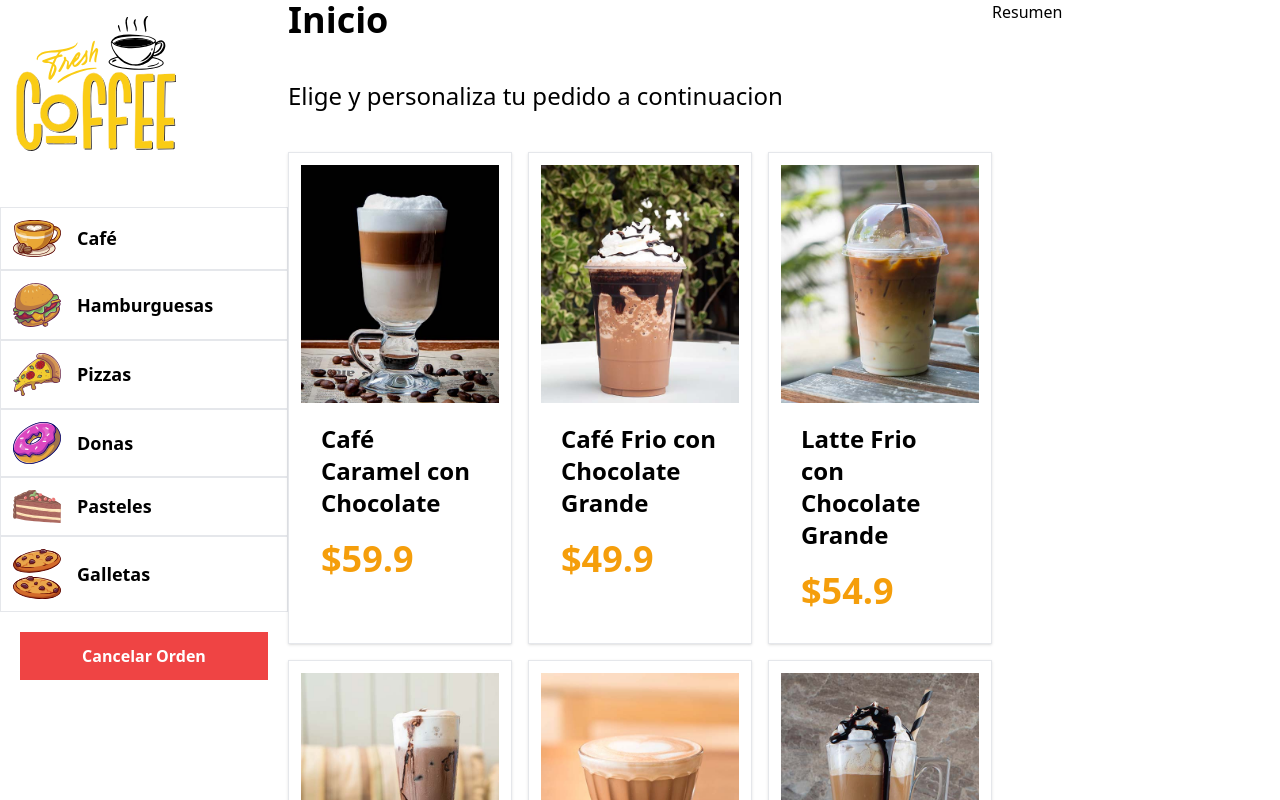
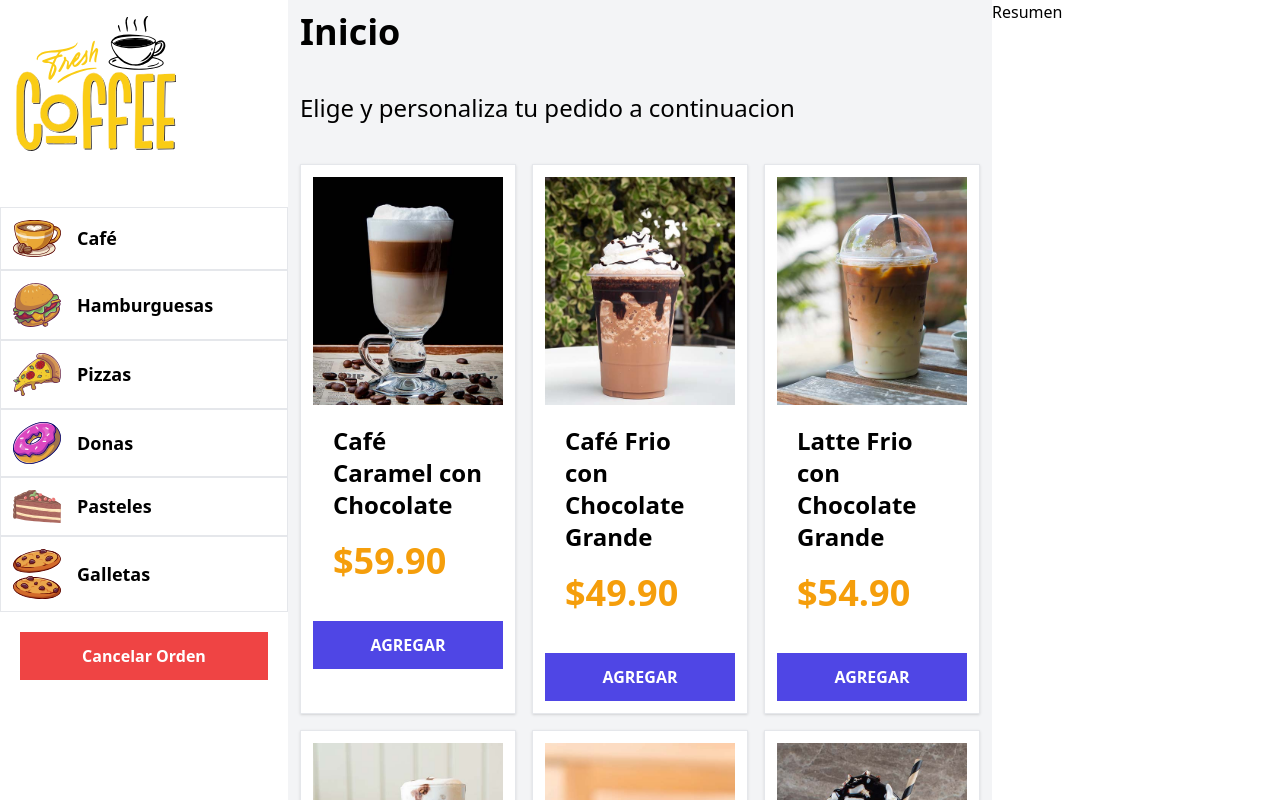
Before and after one commit to bkmasterho/proyecto-quiosco-docker, a React (Vite) app in the folder react-quiosco/: page / in a window 1280 px wide. Shown: the top 800 px of the page. Built offline with nearby package versions, Linux system fonts and the light colour scheme.

Commit message:
avances 2.5

```diff
--- a/react-quiosco/src/components/Producto.jsx
+++ b/react-quiosco/src/components/Producto.jsx
@@ -1,7 +1,6 @@
+import { formatearDinero } from "../helpers"
 
 export default function Producto({producto}) {
-
-  console.log(producto)
 
   const { nombre, imagen, precio } = producto
 
@@ -16,9 +15,16 @@ export default function Producto({producto}) {
         <div className="p-5">
             <h3 className="text-2xl font-bold">{nombre}</h3>
             <p className="mt-5 font-black text-4xl text-amber-500">
-                ${precio}
+                {formatearDinero(precio)}
             </p>
         </div>
+
+        <button
+          type="button"
+          className="bg-indigo-600 hover:bg-indigo-800 text-white w-full mt-5 p-3 uppercase font-bold"
+        >
+          Agregar
+        </button>
 
     </div>
 
--- a/react-quiosco/src/components/Sidebar.jsx
+++ b/react-quiosco/src/components/Sidebar.jsx
@@ -1,7 +1,10 @@
+import useQuiosco from "../hooks/useQuiosco"
 import Categoria from "./Categoria"
-import { categorias } from "../data/categorias"
 
 export default function Sidebar() {
+
+    const { categorias } = useQuiosco();
+
   return (
     <aside className="md:w-72">
         <div className="p-4">
--- /dev/null
+++ b/react-quiosco/src/context/QuioscoProvider.jsx
@@ -0,0 +1,25 @@
+import { createContext, useState } from "react"
+import { categorias as categoriasDB } from "../data/categorias"
+
+const QuioscoContext = createContext();
+
+const QuioscoProvider = ({children}) => {
+
+    const [categorias, setCategorias] = useState(categoriasDB);
+    const [categoriaActual, setCategoriaActual] = useState(categorias[0])
+
+    return (
+        <QuioscoContext.Provider
+            value={{
+                categorias
+            }}
+        >{children}</QuioscoContext.Provider>
+    )
+
+}
+
+export {
+    QuioscoProvider
+}
+
+export default QuioscoContext
--- /dev/null
+++ b/react-quiosco/src/helpers/index.js
@@ -0,0 +1,6 @@
+export const formatearDinero = cantidad => {
+    return cantidad.toLocaleString('en-US', {
+        style: 'currency',
+        currency: 'USD'
+    })
+}
--- /dev/null
+++ b/react-quiosco/src/hooks/useQuiosco.js
@@ -0,0 +1,8 @@
+import { useContext } from "react";
+import QuioscoContext from "../context/QuioscoProvider";
+
+const useQuiosco = () => {
+    return useContext(QuioscoContext)
+}
+
+export default useQuiosco
--- a/react-quiosco/src/layouts/Layout.jsx
+++ b/react-quiosco/src/layouts/Layout.jsx
@@ -8,7 +8,7 @@ export default function Layout() {
 
         <Sidebar/>
 
-          <main className="flex-1">
+          <main className="flex-1 h-screen overflow-y-scroll bg-gray-100 p-3">
             <Outlet />
           </main>
 
--- a/react-quiosco/src/main.jsx
+++ b/react-quiosco/src/main.jsx
@@ -1,11 +1,14 @@
 import { StrictMode } from 'react'
 import { createRoot } from 'react-dom/client'
 import {RouterProvider} from 'react-router-dom'
+import { QuioscoProvider } from './context/QuioscoProvider'
 import router from './router'
 import './index.css'
 
 createRoot(document.getElementById('root')).render(
   <StrictMode>
+    <QuioscoProvider>
       <RouterProvider router={router} />
+    </QuioscoProvider>
   </StrictMode>,
 )
--- a/react-quiosco/src/views/Inicio.jsx
+++ b/react-quiosco/src/views/Inicio.jsx
@@ -1,9 +1,12 @@
 import { productos } from '../data/productos'
 import Producto from '../components/Producto'
+import useQuiosco from '../hooks/useQuiosco'
 
 export default function Inicio() {
 
-  console.log(productos)
+  const { hola } = useQuiosco();
+
+  console.log(hola)
 
   return (
 
```
